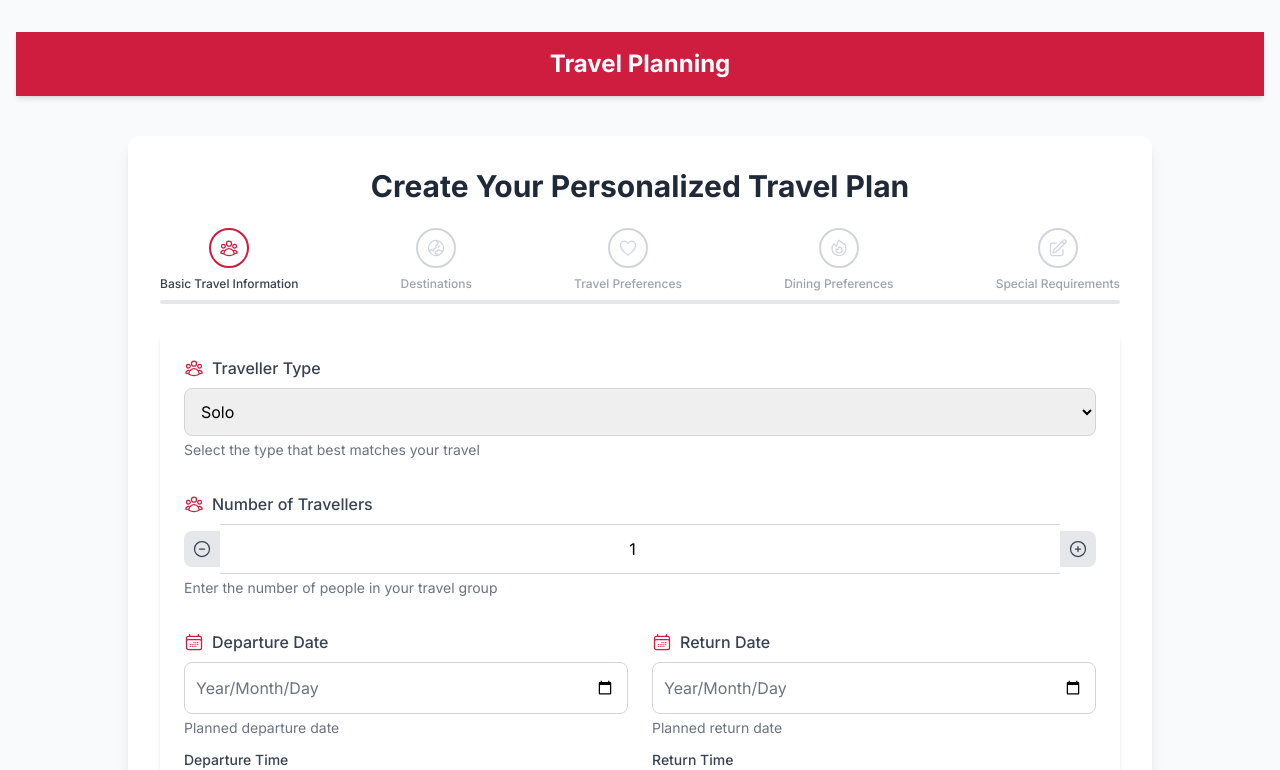
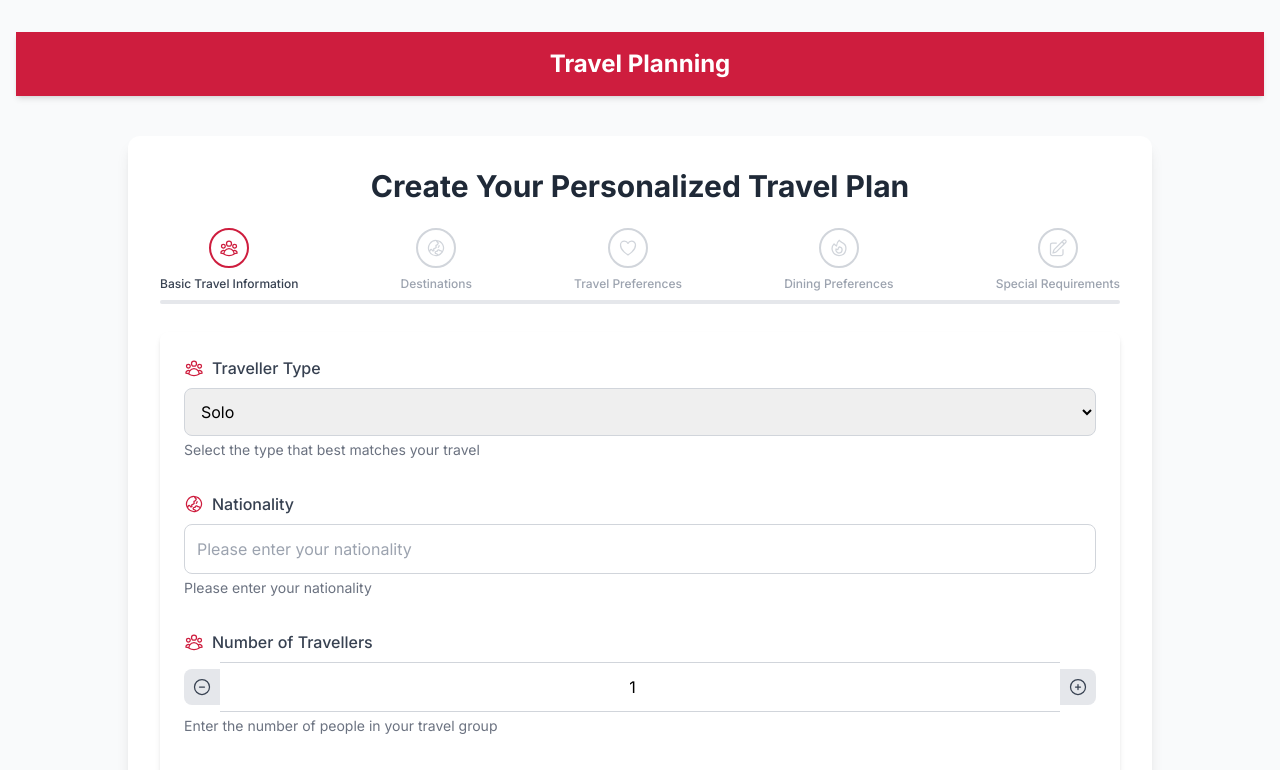
Before and after one commit to ericchan1122357/travelchina, a Next.js app: page /planner in a window 1280 px wide. Shown: the top 770 px of the page. Built offline with nearby package versions, Linux system fonts and the light colour scheme.

Commit message:
国籍增加

```diff
--- a/src/app/planner/page.tsx
+++ b/src/app/planner/page.tsx
@@ -6,21 +6,51 @@ import Link from 'next/link';
 import { useLanguage } from '@/contexts/LanguageContext';
 import { Language } from '@/homepage/types';
 import {
+  CalendarIcon,
+  MapPinIcon,
   UserGroupIcon,
-  MapIcon,
+  ClockIcon,
+  CurrencyDollarIcon,
+  BuildingOfficeIcon,
+  FireIcon,
+  BoltIcon,
+  ArrowPathIcon,
+  BeakerIcon,
+  GlobeAsiaAustraliaIcon,
   HeartIcon,
-  FireIcon,
   PencilSquareIcon,
   CalendarDaysIcon,
   CurrencyYenIcon,
-  BuildingOfficeIcon,
-  GlobeAsiaAustraliaIcon,
-  FaceSmileIcon,
-  ArrowPathIcon,
+  MapIcon,
   PlusCircleIcon,
   MinusCircleIcon,
-  QuestionMarkCircleIcon
+  QuestionMarkCircleIcon,
+  FaceSmileIcon
 } from '@heroicons/react/24/outline';
+
+// 国家列表数据，用于国籍自动完成
+const countriesList = [
+  "Afghanistan", "Albania", "Algeria", "Andorra", "Angola", "Antigua and Barbuda", "Argentina", "Armenia", "Australia", "Austria",
+  "Azerbaijan", "Bahamas", "Bahrain", "Bangladesh", "Barbados", "Belarus", "Belgium", "Belize", "Benin", "Bhutan",
+  "Bolivia", "Bosnia and Herzegovina", "Botswana", "Brazil", "Brunei", "Bulgaria", "Burkina Faso", "Burundi", "Cabo Verde", "Cambodia",
+  "Cameroon", "Canada", "Central African Republic", "Chad", "Chile", "China", "Colombia", "Comoros", "Congo", "Costa Rica",
+  "Croatia", "Cuba", "Cyprus", "Czech Republic", "Denmark", "Djibouti", "Dominica", "Dominican Republic", "Ecuador", "Egypt",
+  "El Salvador", "Equatorial Guinea", "Eritrea", "Estonia", "Eswatini", "Ethiopia", "Fiji", "Finland", "France", "Gabon",
+  "Gambia", "Georgia", "Germany", "Ghana", "Greece", "Grenada", "Guatemala", "Guinea", "Guinea-Bissau", "Guyana",
+  "Haiti", "Honduras", "Hungary", "Iceland", "India", "Indonesia", "Iran", "Iraq", "Ireland", "Israel",
+  "Italy", "Jamaica", "Japan", "Jordan", "Kazakhstan", "Kenya", "Kiribati", "Korea, North", "Korea, South", "Kosovo",
+  "Kuwait", "Kyrgyzstan", "Laos", "Latvia", "Lebanon", "Lesotho", "Liberia", "Libya", "Liechtenstein", "Lithuania",
+  "Luxembourg", "Madagascar", "Malawi", "Malaysia", "Maldives", "Mali", "Malta", "Marshall Islands", "Mauritania", "Mauritius",
+  "Mexico", "Micronesia", "Moldova", "Monaco", "Mongolia", "Montenegro", "Morocco", "Mozambique", "Myanmar", "Namibia",
+  "Nauru", "Nepal", "Netherlands", "New Zealand", "Nicaragua", "Niger", "Nigeria", "North Macedonia", "Norway", "Oman",
+  "Pakistan", "Palau", "Palestine", "Panama", "Papua New Guinea", "Paraguay", "Peru", "Philippines", "Poland", "Portugal",
+  "Qatar", "Romania", "Russia", "Rwanda", "Saint Kitts and Nevis", "Saint Lucia", "Saint Vincent and the Grenadines", "Samoa", "San Marino", "Sao Tome and Principe",
+  "Saudi Arabia", "Senegal", "Serbia", "Seychelles", "Sierra Leone", "Singapore", "Slovakia", "Slovenia", "Solomon Islands", "Somalia",
+  "South Africa", "South Sudan", "Spain", "Sri Lanka", "Sudan", "Suriname", "Sweden", "Switzerland", "Syria", "Taiwan",
+  "Tajikistan", "Tanzania", "Thailand", "Timor-Leste", "Togo", "Tonga", "Trinidad and Tobago", "Tunisia", "Turkey", "Turkmenistan",
+  "Tuvalu", "Uganda", "Ukraine", "United Arab Emirates", "United Kingdom", "United States", "Uruguay", "Uzbekistan", "Vanuatu", "Vatican City",
+  "Venezuela", "Vietnam", "Yemen", "Zambia", "Zimbabwe"
+];
 
 // 翻译数据
 const translations: Record<Language, any> = {
@@ -36,6 +66,7 @@ const translations: Record<Language, any> = {
     travellerType: 'Traveller Type',
     travellerTypes: ['Solo', 'Couple', 'Family', 'Friends', 'Business', 'Other'],
     travellers: 'Number of Travellers',
+    nationality: 'Nationality',
     travelDates: 'Travel Dates',
     departureDate: 'Departure Date',
     returnDate: 'Return Date',
@@ -77,6 +108,7 @@ const translations: Record<Language, any> = {
     clearData: 'Clear saved data',
     selectTravellerType: 'Select the type that best matches your travel',
     enterTravellerCount: 'Enter the number of people in your travel group',
+    enterNationality: 'Please enter your nationality',
     departureDateHint: 'Planned departure date',
     returnDateHint: 'Planned return date',
     budgetRangeHint: 'Select the budget range that meets your expectations (excluding airfare)',
@@ -93,7 +125,7 @@ const translations: Record<Language, any> = {
     multipleSelections: 'Multiple selections',
     diningEnvironmentHint: 'Choose your preferred dining environment',
     dietaryRestrictionsHint: 'Please enter any dietary restrictions or requirements',
-    additionalRequestsHint: 'Please specify any special requirements for the trip here',
+    additionalRequestsHint: 'Please specify any special requirements for the trip here (food/accommodation/transportation/attraction preferences, etc. Please do not enter information unrelated to travel, as it may cause generation failure)',
     travelSummary: 'Travel Plan Summary',
     travelTypeSummary: 'Travel Type',
     travellerCountSummary: 'Number of Travellers',
@@ -149,6 +181,7 @@ const translations: Record<Language, any> = {
     travellerType: '旅行者类型',
     travellerTypes: ['单独旅行', '情侣出行', '家庭旅行', '朋友团体', '商务旅行', '其他'],
     travellers: '旅行人数',
+    nationality: '国籍',
     travelDates: '旅行时间',
     departureDate: '出发日期',
     returnDate: '返回日期',
@@ -190,6 +223,7 @@ const translations: Record<Language, any> = {
     clearData: '清除保存的数据',
     selectTravellerType: '选择最符合您此次旅行的类型',
     enterTravellerCount: '请输入旅行团队的人数',
+    enterNationality: '请输入您的国籍',
     departureDateHint: '计划出发的日期',
     returnDateHint: '计划返回的日期',
     budgetRangeHint: '选择符合您期望的预算范围（不包含机票费用）',
@@ -206,7 +240,7 @@ const translations: Record<Language, any> = {
     multipleSelections: '可多选',
     diningEnvironmentHint: '选择您偏好的用餐环境',
     dietaryRestrictionsHint: '请输入任何饮食方面的限制或需求',
-    additionalRequestsHint: '对行程有任何特殊需求请在此说明',
+    additionalRequestsHint: '对行程有任何特殊需求请在此说明（饮食/住宿/出行/景点偏好等等，请勿输入与旅行无关的信息，可能导致生成失败）',
     travelSummary: '旅行计划摘要',
     travelTypeSummary: '旅行类型',
     travellerCountSummary: '人数',
@@ -262,6 +296,7 @@ const translations: Record<Language, any> = {
     travellerType: 'Type de Voyageur',
     travellerTypes: ['Solo', 'Couple', 'Famille', 'Amis', 'Affaires', 'Autre'],
     travellers: 'Nombre de Voyageurs',
+    nationality: 'Nationalité',
     travelDates: 'Dates de Voyage',
     departureDate: 'Date de Départ',
     returnDate: 'Date de Retour',
@@ -303,6 +338,7 @@ const translations: Record<Language, any> = {
     clearData: 'Effacer les données',
     selectTravellerType: 'Choisissez le type qui convient le mieux à votre voyage',
     enterTravellerCount: 'Veuillez entrer le nombre de voyageurs (1-20 personnes)',
+    enterNationality: 'Veuillez entrer votre nationalité',
     departureDateHint: 'Date de départ prévue',
     returnDateHint: 'Date de retour prévue',
     budgetRangeHint: 'Choisissez une gamme de budget qui correspond à vos attentes',
@@ -319,7 +355,7 @@ const translations: Record<Language, any> = {
     multipleSelections: 'Sélections multiples',
     diningEnvironmentHint: 'Choisissez votre environnement de repas préféré',
     dietaryRestrictionsHint: 'Veuillez indiquer toute restriction ou exigence alimentaire',
-    additionalRequestsHint: 'Veuillez préciser toute exigence particulière pour l\'itinéraire',
+    additionalRequestsHint: 'Veuillez préciser toute exigence particulière pour l\'itinéraire (préférences alimentaires/hébergement/transport/attractions, etc. Veuillez ne pas saisir d\'informations sans rapport avec le voyage, car cela pourrait entraîner un échec de génération)',
     travelSummary: 'Résumé du Plan de Voyage',
     travelTypeSummary: 'Type de Voyage',
     travellerCountSummary: 'Nombre de Voyageurs',
@@ -368,6 +404,7 @@ const translations: Record<Language, any> = {
     travellerType: 'Reisetyp',
     travellerTypes: ['Alleinreisender', 'Paar', 'Familie', 'Freunde', 'Geschäftsreise', 'Andere'],
     travellers: 'Anzahl der Reisenden',
+    nationality: 'Nationalität',
     travelDates: 'Reisedaten',
     departureDate: 'Abreisedatum',
     returnDate: 'Rückreisedatum',
@@ -409,6 +446,7 @@ const translations: Record<Language, any> = {
     clearData: 'Gespeicherte Daten löschen',
     selectTravellerType: 'Wählen Sie den Typ, der am besten zu Ihrer Reise passt',
     enterTravellerCount: 'Bitte geben Sie die Anzahl der Reisenden ein (1-20 Personen)',
+    enterNationality: 'Bitte geben Sie Ihre Nationalität ein',
     departureDateHint: 'Geplantes Abreisedatum',
     returnDateHint: 'Geplantes Rückkehrdatum',
     budgetRangeHint: 'Wählen Sie einen Budgetbereich, der Ihren Erwartungen entspricht',
@@ -425,7 +463,7 @@ const translations: Record<Language, any> = {
     multipleSelections: 'Mehrfachauswahl möglich',
     diningEnvironmentHint: 'Wählen Sie Ihre bevorzugte Speiseumgebung',
     dietaryRestrictionsHint: 'Bitte geben Sie alle Ernährungseinschränkungen oder -anforderungen ein',
-    additionalRequestsHint: 'Bitte geben Sie hier besondere Anforderungen für die Reise an',
+    additionalRequestsHint: 'Bitte geben Sie hier besondere Anforderungen für die Reise an (Essen/Unterkunft/Transport/Attraktionspräferenzen usw. Bitte geben Sie keine reiseunbezogenen Informationen ein, da dies zu Generierungsfehlern führen kann)',
     travelSummary: 'Reiseplan Zusammenfassung',
     travelTypeSummary: 'Reisetyp',
     travellerCountSummary: 'Anzahl der Reisenden',
@@ -474,6 +512,7 @@ const translations: Record<Language, any> = {
     travellerType: '旅行者タイプ',
     travellerTypes: ['ソロ', 'カップル', '家族', '友人', 'ビジネス', 'その他'],
     travellers: '旅行者数',
+    nationality: '国籍',
     travelDates: '旅行日程',
     departureDate: '出発日',
     returnDate: '帰国日',
@@ -515,7 +554,8 @@ const translations: Record<Language, any> = {
     clearData: '保存されたデータをクリア',
     selectTravellerType: 'あなたの旅行タイプに最も適したものを選択してください',
     enterTravellerCount: '旅行グループの人数を入力してください（1〜20人）',
-    departureDateHint: '出発予定日',
+    enterNationality: '国籍を入力してください',
+    departureDateHint: '予定出発日',
     returnDateHint: '帰国予定日',
     budgetRangeHint: 'ご希望の予算範囲を選択してください',
     selectRouteHint: 'おすすめルートを選択するか、独自の旅程をカスタマイズしてください',
@@ -531,7 +571,7 @@ const translations: Record<Language, any> = {
     multipleSelections: '複数選択可能',
     diningEnvironmentHint: '希望する食事環境を選択してください',
     dietaryRestrictionsHint: '食事制限や要件を入力してください',
-    additionalRequestsHint: '旅程に関する特別な要件を指定してください',
+    additionalRequestsHint: '旅程に関する特別な要件を指定してください（食事/宿泊/交通/観光スポットの好みなど、旅行に関連しない情報は入力しないでください。生成に失敗する可能性があります）',
     travelSummary: '旅行計画の概要',
     travelTypeSummary: '旅行タイプ',
     travellerCountSummary: '人数',
@@ -580,6 +620,7 @@ const translations: Record<Language, any> = {
     travellerType: '여행자 유형',
     travellerTypes: ['솔로', '커플', '가족', '친구', '비즈니스', '기타'],
     travellers: '여행자 수',
+    nationality: '국적',
     travelDates: '여행 날짜',
     departureDate: '출발 날짜',
     returnDate: '귀국 날짜',
@@ -621,6 +662,7 @@ const translations: Record<Language, any> = {
     clearData: '저장된 데이터 지우기',
     selectTravellerType: '여행에 가장 적합한 유형을 선택하세요',
     enterTravellerCount: '여행 그룹의 인원 수를 입력하세요(1-20명)',
+    enterNationality: '국적을 입력하세요',
     departureDateHint: '계획된 출발 날짜',
     returnDateHint: '계획된 귀국 날짜',
     budgetRangeHint: '원하는 예산 범위를 선택하세요',
@@ -637,7 +679,7 @@ const translations: Record<Language, any> = {
     multipleSelections: '다중 선택 가능',
     diningEnvironmentHint: '선호하는 식사 환경을 선택하세요',
     dietaryRestrictionsHint: '식이 제한이나 요구 사항을 입력하세요',
-    additionalRequestsHint: '여행 일정에 대한 특별한 요구 사항을 지정하세요',
+    additionalRequestsHint: '여행 일정에 대한 특별한 요구 사항을 지정하세요 (음식/숙박/교통/명소 선호도 등. 여행과 관련 없는 정보는 입력하지 마세요. 생성 실패의 원인이 될 수 있습니다)',
     travelSummary: '여행 계획 요약',
     travelTypeSummary: '여행 유형',
     travellerCountSummary: '여행자 수',
@@ -686,6 +728,7 @@ const translations: Record<Language, any> = {
     travellerType: 'Tipo de Viajero',
     travellerTypes: ['Solo', 'Pareja', 'Familia', 'Amigos', 'Negocios', 'Otro'],
     travellers: 'Número de Viajeros',
+    nationality: 'Nacionalidad',
     travelDates: 'Fechas de Viaje',
     departureDate: 'Fecha de Salida',
     returnDate: 'Fecha de Regreso',
@@ -727,6 +770,7 @@ const translations: Record<Language, any> = {
     clearData: 'Borrar datos',
     selectTravellerType: 'Elija el tipo que mejor se adapte a su viaje',
     enterTravellerCount: 'Por favor, introduzca el número de viajeros (1-20 personas)',
+    enterNationality: 'Por favor ingrese su nacionalidad',
     departureDateHint: 'Fecha de salida prevista',
     returnDateHint: 'Fecha de regreso prevista',
     budgetRangeHint: 'Elija un rango de presupuesto que se ajuste a sus expectativas',
@@ -743,7 +787,7 @@ const translations: Record<Language, any> = {
     multipleSelections: 'Selecciones múltiples',
     diningEnvironmentHint: 'Elija su entorno de comida preferido',
     dietaryRestrictionsHint: 'Por favor, introduzca cualquier restricción o requisito dietético',
-    additionalRequestsHint: 'Por favor, especifique cualquier requisito especial para el itinerario',
+    additionalRequestsHint: 'Por favor, especifique cualquier requisito especial para el itinerario (preferencias de comida/alojamiento/transporte/atracciones, etc. No ingrese información no relacionada con el viaje, ya que puede causar fallas en la generación)',
     travelSummary: 'Resumen del Plan de Viaje',
     travelTypeSummary: 'Tipo de Viaje',
     travellerCountSummary: 'Número de Viajeros',
@@ -792,6 +836,7 @@ const translations: Record<Language, any> = {
     travellerType: 'Тип Путешественника',
     travellerTypes: ['Соло', 'Пара', 'Семья', 'Друзья', 'Бизнес', 'Другое'],
     travellers: 'Количество Путешественников',
+    nationality: 'Национальность',
     travelDates: 'Даты Путешествия',
     departureDate: 'Дата Отправления',
     returnDate: 'Дата Возвращения',
@@ -833,6 +878,7 @@ const translations: Record<Language, any> = {
     clearData: 'Очистить данные',
     selectTravellerType: 'Выберите тип, который лучше всего подходит для вашего путешествия',
     enterTravellerCount: 'Пожалуйста, введите количество путешественников (1-20 человек)',
+    enterNationality: 'Пожалуйста, укажите вашу национальность',
     departureDateHint: 'Планируемая дата отправления',
     returnDateHint: 'Планируемая дата возвращения',
     budgetRangeHint: 'Выберите диапазон бюджета, соответствующий вашим ожиданиям',
@@ -849,7 +895,7 @@ const translations: Record<Language, any> = {
     multipleSelections: 'Возможен множественный выбор',
     diningEnvironmentHint: 'Выберите предпочтительную среду для приема пищи',
     dietaryRestrictionsHint: 'Пожалуйста, укажите любые диетические ограничения или требования',
-    additionalRequestsHint: 'Пожалуйста, укажите любые особые требования к маршруту',
+    additionalRequestsHint: 'Пожалуйста, укажите любые особые требования к маршруту (предпочтения по еде/проживанию/транспорту/достопримечательностям и т.д. Не вводите информацию, не связанную с путешествием, так как это может привести к сбою генерации)',
     travelSummary: 'Сводка Плана Путешествия',
     travelTypeSummary: 'Тип Путешествия',
     travellerCountSummary: 'Количество Путешественников',
@@ -936,6 +982,7 @@ const getTranslation = (language: Language, key: string): any => {
 type FormData = {
   travellerType: string;
   travellers: number;
+  nationality: string; // 新增国籍字段
   departureDate: string;
   returnDate: string;
   departureTime: string; // 新增出发时间
@@ -1031,11 +1078,13 @@ export default function PlannerPage() {
   const totalSteps = 5;
   const [errors, setErrors] = useState<Record<string, string>>({});
   const [isSubmitting, setIsSubmitting] = useState(false);
+  const [filteredCountries, setFilteredCountries] = useState<string[]>([]);
 
   // 表单数据状态
   const [formData, setFormData] = useState<FormData>({
     travellerType: '',
     travellers: 1,
+    nationality: '', // 新增国籍字段
     departureDate: '',
     returnDate: '',
     departureTime: t.morning || 'Morning', // 默认选择上午
@@ -1362,6 +1411,7 @@ export default function PlannerPage() {
         setFormData({
           travellerType: t.travellerTypes[0],
           travellers: 1,
+          nationality: '', // 新增国籍字段
           departureDate: '',
           returnDate: '',
           departureTime: t.morning || 'Morning', // 默认选择上午
@@ -1552,6 +1602,39 @@ export default function PlannerPage() {
                 ))}
               </select>
               <p className="mt-1 text-sm text-gray-500">{getTranslation(currentLanguage, 'selectTravellerType')}</p>
+            </div>
+
+            {/* 国籍信息 - 新增 */}
+            <div>
+              <label className="block text-gray-700 mb-2 font-medium flex items-center">
+                <GlobeAsiaAustraliaIcon className="w-5 h-5 mr-2 text-china-red" />
+                {getTranslation(currentLanguage, 'nationality') || 'Nationality'}
+              </label>
+              <div className="relative">
+                <input
+                  type="text"
+                  name="nationality"
+                  value={formData.nationality}
+                  onChange={handleNationalityChange}
+                  className="w-full p-3 border border-gray-300 rounded-lg focus:ring-2 focus:ring-red-200 focus:border-china-red transition-colors"
+                  placeholder={getTranslation(currentLanguage, 'enterNationality') || 'Please enter your nationality'}
+                  autoComplete="off"
+                />
+                {filteredCountries.length > 0 && (
+                  <div className="absolute z-10 mt-1 w-full bg-white border border-gray-300 rounded-lg shadow-lg max-h-60 overflow-auto">
+                    {filteredCountries.map((country, index) => (
+                      <div
+                        key={index}
+                        className="p-2 hover:bg-gray-100 cursor-pointer"
+                        onClick={() => handleSelectNationality(country)}
+                      >
+                        {country}
+                      </div>
+                    ))}
+                  </div>
+                )}
+              </div>
+              <p className="mt-1 text-sm text-gray-500">{getTranslation(currentLanguage, 'enterNationality')}</p>
             </div>
 
             {/* 旅行人数 */}
@@ -1596,7 +1679,7 @@ export default function PlannerPage() {
             <div className="grid grid-cols-1 md:grid-cols-2 gap-6">
               <div>
                 <label className="block text-gray-700 mb-2 font-medium flex items-center">
-                  <CalendarDaysIcon className="w-5 h-5 mr-2 text-china-red" />
+                  <CalendarIcon className="w-5 h-5 mr-2 text-china-red" />
                   {getTranslation(currentLanguage, 'departureDate')}
                 </label>
                 <div className="relative">
@@ -2026,6 +2109,7 @@ export default function PlannerPage() {
       const defaultFormData = {
         travellerType: getTranslation(supportedLanguage, 'travellerTypes')[0] || '',
         travellers: 1,  // 修改默认值为1
+        nationality: '', // 新增国籍字段
         departureDate: '',
         returnDate: '',
         departureTime: getTranslation(supportedLanguage, 'morning') || 'Morning',
@@ -2226,6 +2310,28 @@ export default function PlannerPage() {
       }
     };
   }, []);
+
+  // 添加处理国籍输入框变化的函数
+  const handleNationalityChange = (e: React.ChangeEvent<HTMLInputElement>) => {
+    const value = e.target.value;
+    setFormData(prev => ({ ...prev, nationality: value }));
+
+    // 根据输入过滤国家列表
+    if (value.trim() === '') {
+      setFilteredCountries([]);
+    } else {
+      const filtered = countriesList.filter(country =>
+        country.toLowerCase().includes(value.toLowerCase())
+      );
+      setFilteredCountries(filtered.slice(0, 10)); // 限制只显示前10个结果
+    }
+  };
+
+  // 处理选择国籍的函数
+  const handleSelectNationality = (country: string) => {
+    setFormData(prev => ({ ...prev, nationality: country }));
+    setFilteredCountries([]);
+  };
 
   return (
     <div className="min-h-screen bg-gray-50">
```
